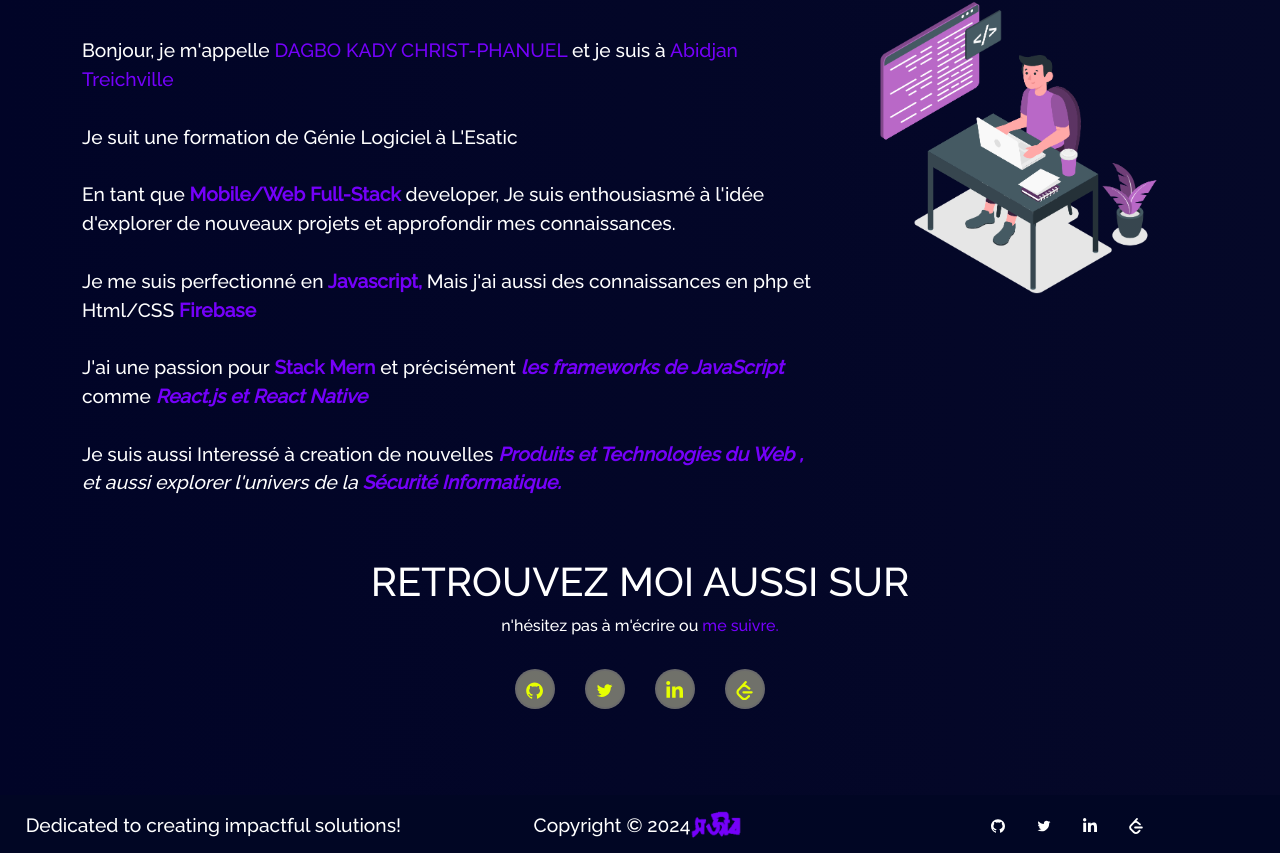
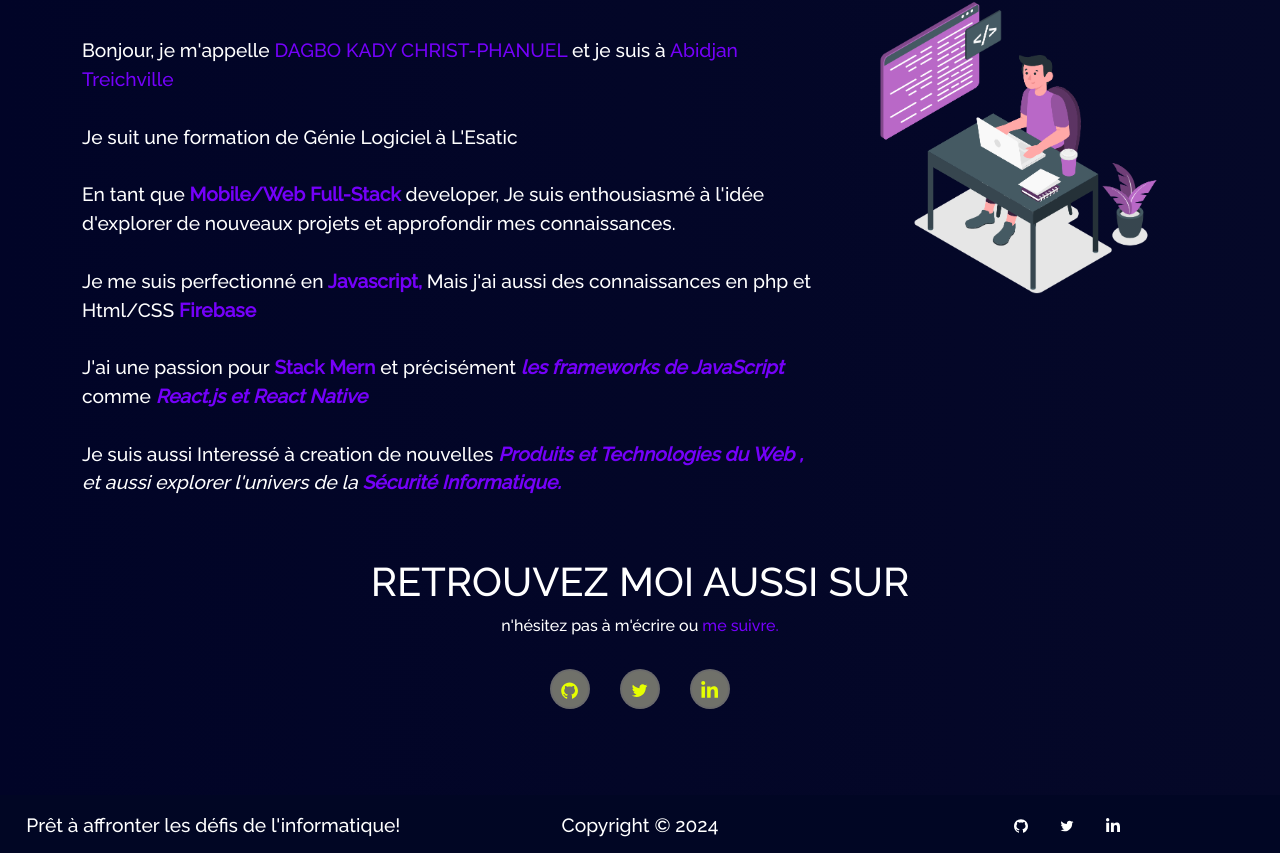
Before and after one commit to phanuel19/portfolio, a React (Create React App) app: page / in a window 1280 px wide. Shown: the part 893-1746 px from the top of the page. Built offline with nearby package versions, Linux system fonts and the light colour scheme.

Commit message:
page compétence Débuggée

```diff
--- a/package.json
+++ b/package.json
@@ -4,10 +4,14 @@
   "private": true,
   "dependencies": {
     "@emailjs/browser": "^4.4.1",
+    "@emotion/react": "^11.13.5",
+    "@emotion/styled": "^11.13.5",
+    "@mui/material": "^6.1.8",
     "@testing-library/jest-dom": "^5.17.0",
     "@testing-library/react": "^13.4.0",
     "@testing-library/user-event": "^13.5.0",
     "bootstrap": "^5.3.3",
+    "date-fns": "^4.1.0",
     "react": "^18.3.1",
     "react-bootstrap": "^2.10.5",
     "react-dom": "^18.3.1",
--- a/src/components/Footer/Footer.jsx
+++ b/src/components/Footer/Footer.jsx
@@ -5,8 +5,7 @@ import {
   AiOutlineTwitter
 } from "react-icons/ai";
 import { FaLinkedinIn } from "react-icons/fa";
-import { SiLeetcode } from "react-icons/si";
-import logo from "../../assets/sLogo.png";
+
 
 const Footer = () => {
     let date = new Date();
@@ -15,17 +14,17 @@ const Footer = () => {
       <Container fluid className="footer">
         <Row>
           <Col md="4" className="footer-copywright">
-            <span>Dedicated to creating impactful solutions!</span>
+            <span>Prêt à affronter les défis de l'informatique!</span>
           </Col>
           <Col md="4" className="footer-copywright">
             <span>Copyright © {year}</span>
-            <img src={logo} className="img-fluid logo" alt="brand" />
+
           </Col>
           <Col md="4" className="footer-body">
             <ul className="footer-icons">
               <li className="social-icons">
                 <a
-                  href="https://github.com/19sajib"
+                  href="https://github.com/phanuel19"
                   style={{ color: "white" }}
                   target="_blank"
                   rel="noopener noreferrer"
@@ -36,7 +35,7 @@ const Footer = () => {
               </li>
               <li className="social-icons">
                 <a
-                  href="https://twitter.com/19sajib"
+                  href="https://github.com/phanuel19"
                   style={{ color: "white" }}
                   target="_blank"
                   rel="noopener noreferrer"
@@ -47,7 +46,7 @@ const Footer = () => {
               </li>
               <li className="social-icons">
                 <a
-                  href="https://www.linkedin.com/in/19sajib/"
+                  href="https://www.linkedin.com/in/k-christ-phanuel-dagbo-113b19259/"
                   style={{ color: "white" }}
                   target="_blank"
                   rel="noopener noreferrer"
@@ -56,17 +55,7 @@ const Footer = () => {
                   <FaLinkedinIn />
                 </a>
               </li>
-              <li className="social-icons">
-                <a
-                  href="https://leetcode.com/19sajib/"
-                  style={{ color: "white" }}
-                  target="_blank"
-                  rel="noopener noreferrer"
-                  aria-label="leetcode"
-                >
-                  <SiLeetcode />
-                </a>
-              </li>
+
             </ul>
           </Col>
         </Row>
--- a/src/components/Home/About.jsx
+++ b/src/components/Home/About.jsx
@@ -7,7 +7,7 @@ import {
   AiOutlineTwitter
 } from "react-icons/ai";
 import { FaLinkedinIn } from "react-icons/fa";
-import { SiLeetcode } from "react-icons/si";
+
 
 
 
@@ -108,17 +108,7 @@ const About = () => {
                       <FaLinkedinIn />
                     </a>
                   </li>
-                  <li className="social-icons">
-                    <a
-                      href="https://github.com/phanuel19"
-                      target="_blank"
-                      rel="noreferrer"
-                      className="icon-colour home-social-icons"
-                      aria-label="instagram"
-                    >
-                      <SiLeetcode />
-                    </a>
-                  </li>
+
                 </ul>
               </Col>
             </Row>
--- a/src/components/Navbar/Navbar.jsx
+++ b/src/components/Navbar/Navbar.jsx
@@ -65,7 +65,7 @@ function NavBar() {
                 to="/skillset"
                 onClick={() => updateExpanded(false)}
               >
-                <GiSkills style={{ marginBottom: "2px" }} /> Skillset
+                <GiSkills style={{ marginBottom: "2px" }} /> Compétences
               </Nav.Link>
             </Nav.Item>
 
--- a/src/components/Skillset/Github.jsx
+++ /dev/null
@@ -1,22 +0,0 @@
-import React from "react";
-import GitHubCalendar from "react-github-calendar";
-import { Row } from "react-bootstrap";
-
-const Github = () => {
-  return (
-    <Row style={{ justifyContent: "center", paddingBottom: "10px" }}>
-      <h1 className="project-heading" style={{ paddingBottom: "20px" }}>
-        Days I <strong className="yellow">Code</strong>
-      </h1>
-      <GitHubCalendar
-        username="19sajib"
-        blockSize={15}
-        blockMargin={5}
-        color="#6102ce"
-        fontSize={16}
-      />
-    </Row>
-  );
-}
-
-export default Github;
--- a/src/components/Skillset/Leetcode.jsx
+++ /dev/null
@@ -1,15 +0,0 @@
-import React from "react";
-import { Row } from "react-bootstrap";
-
-const Leetcode = () => {
-  return (
-    <Row style={{ justifyContent: "center", paddingBottom: "10px" }}>
-      <h1 className="project-heading" style={{ paddingBottom: "20px" }}>
-        <strong className="yellow">LeetCode</strong> Stat
-      </h1>
-
-    </Row>
-  );
-}
-
-export default Leetcode;
--- a/src/components/Skillset/Techstack.jsx
+++ b/src/components/Skillset/Techstack.jsx
@@ -12,7 +12,8 @@ import {
   SiSolidity,
   SiRedux,
   SiMongodb,
-  SiHtml5
+  SiHtml5,
+  SiMaterialdesign
 } from "react-icons/si";
 
 const Techstack = () => {
@@ -43,7 +44,7 @@ const Techstack = () => {
         <SiSolidity />
       </Col>
       <Col xs={4} md={2} className="tech-icons">
-
+        <SiMaterialdesign/>
       </Col>
       <Col xs={4} md={2} className="tech-icons">
         <DiGit />
--- a/src/pages/Resume.jsx
+++ b/src/pages/Resume.jsx
@@ -11,7 +11,7 @@ import "react-pdf/dist/esm/Page/AnnotationLayer.css";
 import "react-pdf/dist/esm/Page/TextLayer.css";
 pdfjs.GlobalWorkerOptions.workerSrc = `https://cdnjs.cloudflare.com/ajax/libs/pdf.js/${pdfjs.version}/pdf.worker.js`;
 
-const resumeLink = `https://raw.githubusercontent.com/19sajib/portfolio/main/src/assets/sajib.pdf`
+const resumeLink = `https://github.com/phanuel19/portfolio/main/src/assets/DagboKadyChristPhanuel_SIGL3_24-25.pdf`
 
 
 const Resume = () => {
--- a/src/pages/Skillset.jsx
+++ b/src/pages/Skillset.jsx
@@ -4,8 +4,7 @@ import { Container } from "react-bootstrap";
 import Particle from '../components/Particle'
 import Techstack from "../components/Skillset/Techstack";
 import Toolstack from "../components/Skillset/Toolstack";
-import Leetcode from "../components/Skillset/Leetcode";
-import Github from "../components/Skillset/Github";
+
 
 const Skillset = () => {
   return (
@@ -22,9 +21,6 @@ const Skillset = () => {
           <strong className="yellow">Tools</strong> I use
         </h1>
         <Toolstack />
-
-        <Leetcode />
-        <Github />
       </Container>
     </Container>
   )
```
Also changed, not shown: 1 other file (tests, documents, lock files or other folders).
